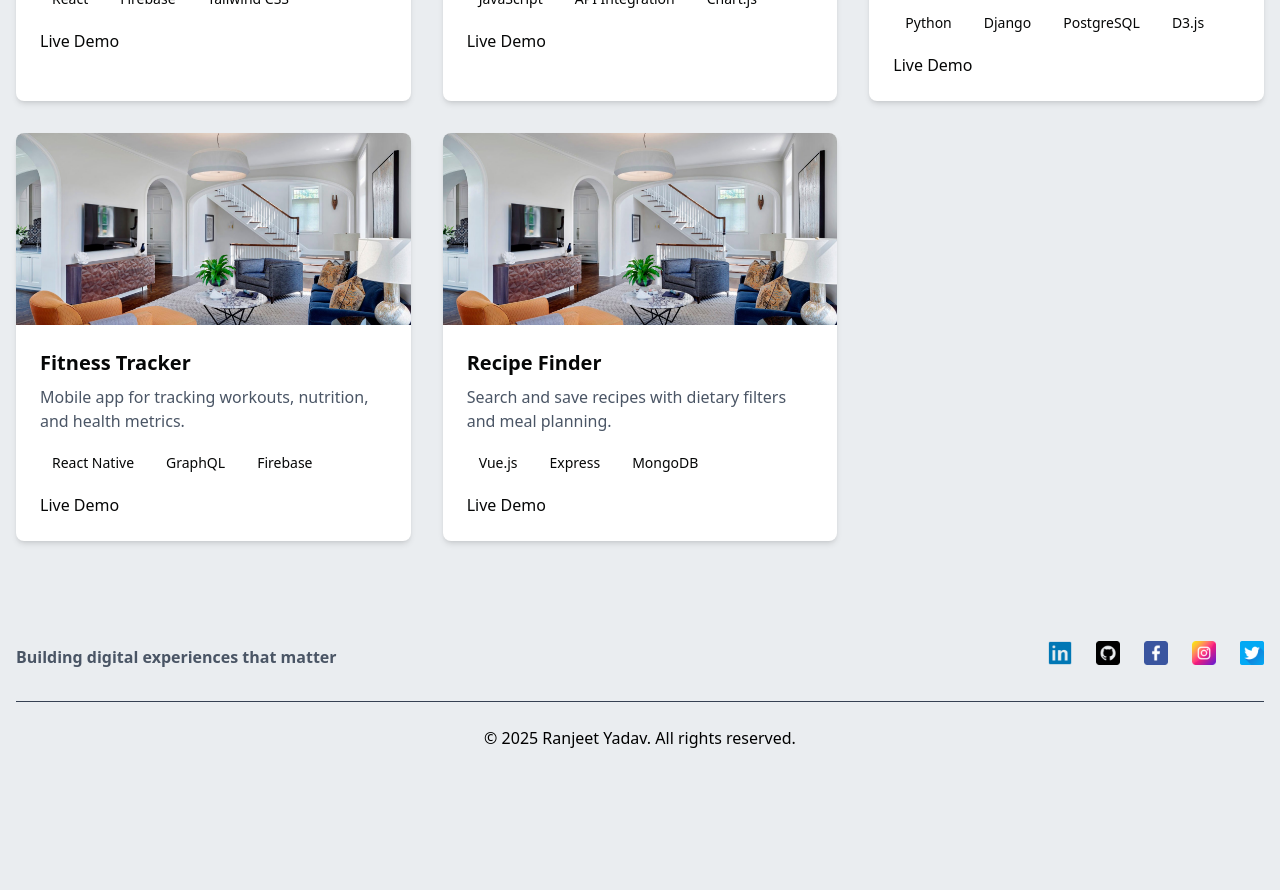
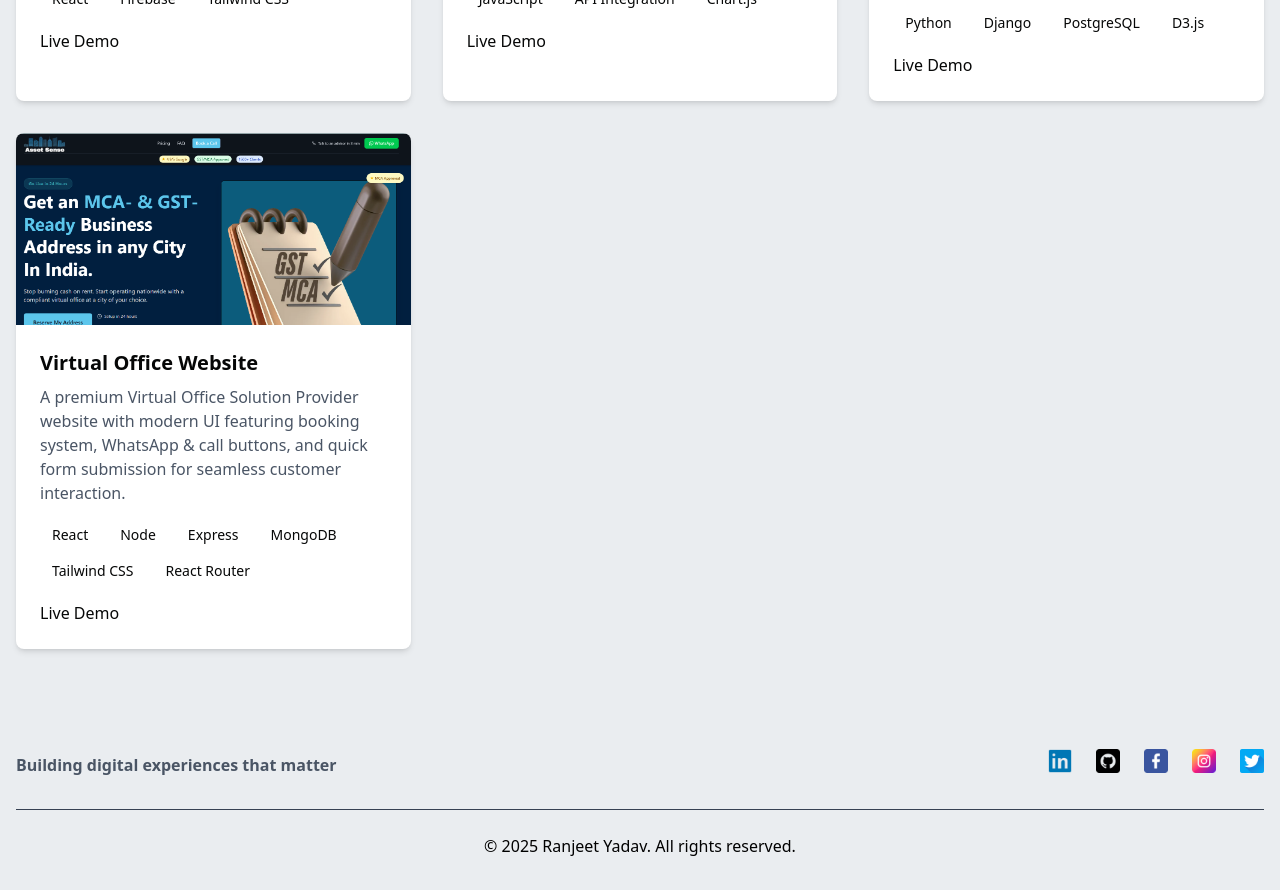
Before and after one commit to rj7075/Portfolio-My, a React (Vite) app in the folder client/: page /portfolio in a window 1280 px wide. Shown: the part 1340-2230 px from the top of the page. Before the commit the page ends 2122 px from the top, so only its background shows below. Built offline with nearby package versions, Linux system fonts and the light colour scheme.

Commit message:
file updated

```diff
--- a/client/src/pages/Portfolio.jsx
+++ b/client/src/pages/Portfolio.jsx
@@ -79,21 +79,19 @@ const projects = [
     codeUrl: "#",
   },
   {
-    title: "Fitness Tracker",
+    title: "Virtual Office Website",
     description:
-      "Mobile app for tracking workouts, nutrition, and health metrics.",
-    technologies: ["React Native", "GraphQL", "Firebase"],
-    image: "/r4.jpg",
-    demoUrl: "#",
-    codeUrl: "#",
-  },
-  {
-    title: "Recipe Finder",
-    description:
-      "Search and save recipes with dietary filters and meal planning.",
-    technologies: ["Vue.js", "Express", "MongoDB"],
-    image: "/r4.jpg",
-    demoUrl: "https://yourhomefinder.in/interior-page/",
+      "A premium Virtual Office Solution Provider website with modern UI featuring booking system, WhatsApp & call buttons, and quick form submission for seamless customer interaction.",
+    technologies: [
+      "React",
+      "Node",
+      "Express",
+      "MongoDB",
+      "Tailwind CSS",
+      "React Router",
+    ],
+    image: "/virtualoffice.png",
+    demoUrl: "https://workspaces.assetsense.in/",
     codeUrl: "#",
   },
 ];
```
Also changed, not shown: client/public/virtualoffice.png (added).
